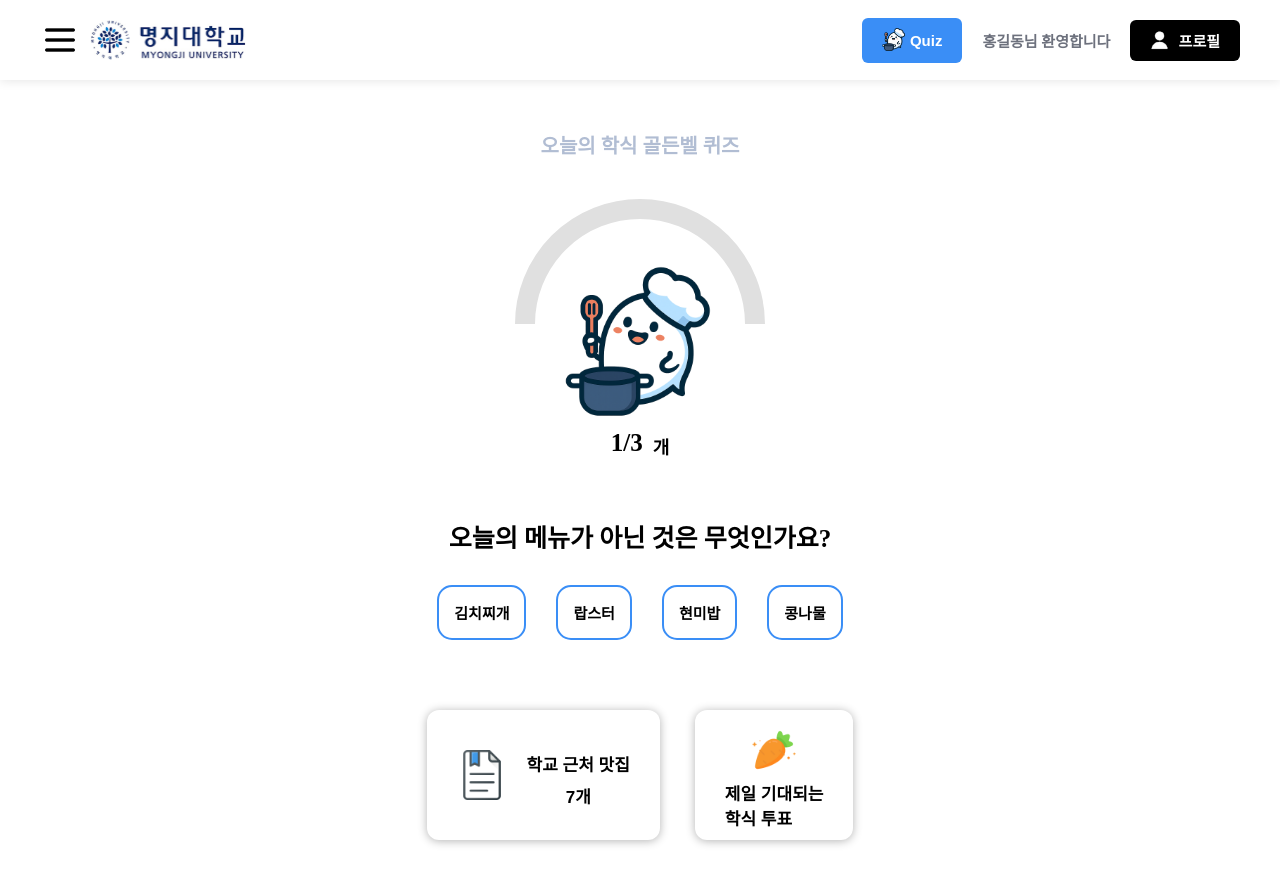
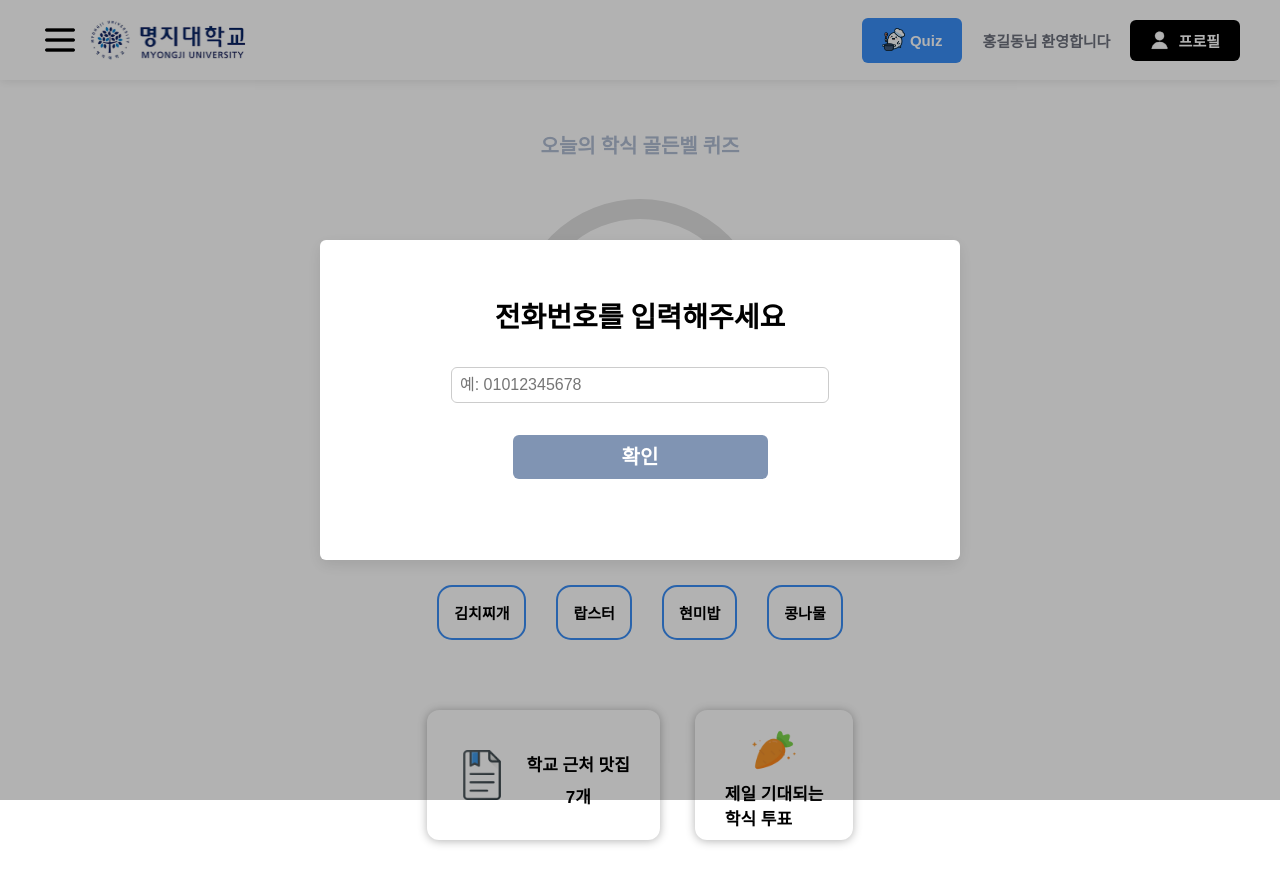
Before and after one commit to TP1-OuterMSA/team05-fe, a React (Vite) app: page /team5/quiz in a window 1280 px wide. Shown: the top 884 px of the page. Built offline with nearby package versions, Linux system fonts and the light colour scheme; no server answers; a web font is replaced by a local one.

Commit message:
feat: 퀴즈 포인트 작업 중인 코드 저장

```diff
--- /dev/null
+++ b/src/api/quiz.ts
@@ -0,0 +1,18 @@
+import { api } from ".";
+
+export async function postPoint(phoneNumber: string, point: number) {
+    try {
+        await api.post(`/users/earn`, {phoneNumber, point});
+    } catch (error) {
+        throw error;
+    }
+}
+
+export async function postPhoneNum(phoneNumber: string) {
+    try {
+        const response = await api.post(`/users/ensure`, {phoneNumber});
+        return response.data;
+    } catch (error) {
+        throw error;
+    }
+}
--- a/src/components/QuizFail.tsx
+++ b/src/components/QuizFail.tsx
@@ -1,10 +1,32 @@
 import { useNavigate } from "react-router-dom";
 import * as S from "../styles/quiz/QuizFailComponentStyle";
 import ghost_icon from "../assets/images/team5/quiz_icon.png";
+import { useEffect, useState } from "react";
+import { postPoint } from "../api/quiz";
 
 
 const QuizFail = () => {
   const navigate = useNavigate();
+    const [userPhone, setUserPhone] = useState<string|null>();
+    const [userPoint, setUserPoint] = useState<string|null>();
+
+    useEffect(() => {
+      const storedPhone = localStorage.getItem("userPhone");
+      const storedPoint = localStorage.getItem("userPoint");
+
+      setUserPhone(storedPhone);
+      setUserPoint(storedPoint);
+
+      const fetchPoint = async () => {
+        try {
+          const numericPoint = parseInt(storedPoint ?? "0");
+          await postPoint(storedPhone ?? "", numericPoint);
+        } catch (error) {
+          console.error("포인트 전송 실패:", error);
+        }
+      };
+      fetchPoint();
+    }, []);
 
   return (
     <S.ResultContainer>
@@ -12,6 +34,12 @@ const QuizFail = () => {
       <S.GhostImg src={ghost_icon}/>
       <h1  style={{marginBottom:"0"}}>아쉬워요...!!</h1>
       <h2>내일은 만점 도전?</h2>
+      <h3>
+        <span style={{fontWeight:"bold", color:"#3a8ef6"}}>{userPhone}</span> 님의
+      </h3>
+      <h3>
+        현재 포인트는 <span style={{ fontWeight: "bold", color: "red" }}>{userPoint}</span>점 입니다.
+      </h3>
       <S.ConfirmButton onClick={() => navigate("/team5")}>
         확인
       </S.ConfirmButton>
--- a/src/components/QuizSuccess.tsx
+++ b/src/components/QuizSuccess.tsx
@@ -1,10 +1,36 @@
 import { useNavigate } from "react-router-dom";
 import * as S from "../styles/quiz/QuizSuccessComponentStyle";
 import Ghost_success from "../assets/images/team5/quiz_success_icon.png";
+import { useEffect, useState } from "react";
+import { postPoint } from "../api/quiz";
 
 
 const QuizSuccess = () => {
   const navigate = useNavigate();
+  const [userPhone, setUserPhone] = useState<string|null>();
+  const [userPoint, setUserPoint] = useState<string|null>();
+
+  useEffect(() => {
+    const storedPhone = localStorage.getItem("userPhone");
+    const storedPoint = localStorage.getItem("userPoint");
+
+    setUserPhone(storedPhone);
+    setUserPoint(storedPoint);
+
+    const fetchPoint = async () => {
+      try {
+        const numericPoint = parseInt(storedPoint ?? "0") + 1;
+        await postPoint(storedPhone ?? "", numericPoint);
+        localStorage.setItem("userPoint", numericPoint.toString());
+        setUserPoint(numericPoint.toString());
+      } catch (error) {
+        console.error("포인트 전송 실패:", error);
+      }
+    };
+
+    fetchPoint();
+  }, []);
+
 
   return (
     <S.ResultContainer>
@@ -12,6 +38,8 @@ const QuizSuccess = () => {
     <S.GhostImg src={Ghost_success}/>
     <h1 style={{marginBottom:"0"}}>정답입니다!!</h1>
     <h2>퀴즈를 모두 맞혔어요!</h2>
+    <h2>{userPhone} 님의 포인트는</h2>
+    <h3>{userPoint}점 입니다.</h3>
       <S.ConfirmButton onClick={() => navigate("/team5")}>
         확인
       </S.ConfirmButton>
--- /dev/null
+++ b/src/components/modal/PhoneModal.tsx
@@ -0,0 +1,54 @@
+import { useState } from "react";
+import * as S from "../../styles/modal/PhoneModal";
+import { postPhoneNum } from "../../api/quiz";
+
+interface Props {
+  onClose: () => void;
+}
+
+export default function PhoneModal({ onClose }: Props) {
+  const [phone, setPhone] = useState("");
+  const [error, setError] = useState("");
+
+  const handleConfirm = () => {
+    const isValid = /^[0-9]{11}$/.test(phone); // 11자리 숫자만
+    const fetchPhone = async(phoneNum: string) => {
+        try{
+            const response = await postPhoneNum(phoneNum);
+            localStorage.setItem("userPoint",response.result.point);
+            console.log(localStorage.getItem("userPoint"));
+        }catch(error){
+            throw error;
+        }
+    }
+
+    if (isValid) {
+        // 하이픈 추가: 01012345678 → 010-1234-5678
+        const formattedPhone = `${phone.slice(0, 3)}-${phone.slice(3, 7)}-${phone.slice(7)}`;
+        localStorage.setItem("userPhone", formattedPhone);
+        fetchPhone(formattedPhone);
+        onClose(); // 모달 닫기
+    } else {
+        setError("전화번호를 숫자 11자리로 정확히 입력해주세요.");
+    }
+  };
+
+  return (
+    <S.Backdrop>
+      <S.ModalBox>
+        <S.Message>전화번호를 입력해주세요</S.Message>
+        <S.PhoneInput
+          type="tel"
+          placeholder="예: 01012345678"
+          value={phone}
+          onChange={(e) => {
+            setPhone(e.target.value);
+            setError(""); // 입력하면 에러 초기화
+          }}
+        />
+        {error && <S.ErrorMessage>{error}</S.ErrorMessage>}
+        <S.ConfirmButton onClick={handleConfirm}>확인</S.ConfirmButton>
+      </S.ModalBox>
+    </S.Backdrop>
+  );
+}
--- a/src/pages/QuizPage.tsx
+++ b/src/pages/QuizPage.tsx
@@ -1,10 +1,11 @@
-import { useState } from "react";
+import { useEffect, useState } from "react";
 import { useNavigate } from "react-router-dom";
 import * as S from "../styles/quiz/QuizPageStyle"
 import HalfCircleProgress from "../components/HalfCircleProgress";
 import FileImg from "../assets/images/team5/file.png";
 import Carrot from "../assets/images/team5/carrot.png";
 import { foodListDummy } from "../api/foodListDummy";
+import PhoneModal from "../components/modal/PhoneModal";
 
 const quizData = [
   {
@@ -29,6 +30,12 @@ export default function QuizPage() {
   const [correctCount, setCorrectCount] = useState(0);
   const navigate = useNavigate();
   const listNum = foodListDummy.length;
+  const [showModal, setShowModal] = useState(false);
+
+  useEffect(() => {
+    // const phone = localStorage.getItem("userPhone");
+    setShowModal(true);
+  }, []);
 
   const handleOptionClick = (option: string) => {
     if (option === quizData[currentQuiz].answer) {
@@ -49,6 +56,7 @@ export default function QuizPage() {
 
   return (
     <S.Container>
+      {showModal && <PhoneModal onClose={() => setShowModal(false)} />}
         <S.Text>오늘의 학식 골든벨 퀴즈</S.Text>
         <HalfCircleProgress progress={progressPercent} />
         <S.QuizNumDiv>
--- /dev/null
+++ b/src/styles/modal/PhoneModal.ts
@@ -0,0 +1,81 @@
+import styled from "styled-components";
+
+export const Backdrop = styled.div`
+  position: fixed;
+  top: 0;
+  left: 0;
+  z-index: 999;
+  width: 100vw;
+  height: 100vh;
+  background-color: rgba(0, 0, 0, 0.3);
+  display: flex;
+  justify-content: center;
+  align-items: center;
+`;
+
+export const ModalBox = styled.div`
+  position: relative;
+  width: 600px;
+  height: 260px;
+  background-color: white;
+  border-radius: 6px;
+  padding: 30px 20px;
+  box-shadow: 0 5px 15px rgba(0,0,0,0.1);
+  text-align: center;
+  transition: all 0.3s ease;
+
+  @media (max-width: 768px) {
+    width: 80%;
+    height: 230px;
+  }
+`;
+
+export const Message = styled.p`
+ font : var(--SectionTitle);
+  color: black;
+  margin-bottom: 30px;
+  transition: all 0.3s ease;
+
+  @media (max-width: 768px) {
+    font-size: 20px;
+  }
+`;
+
+export const ConfirmButton = styled.button`
+  background-color: #8094B3;
+  width: 255px;
+  height: 44px;
+  color: white;
+  font: var(--MenuTitle);
+  padding: 10px 20px;
+  border: none;
+  border-radius: 6px;
+  cursor: pointer;
+  transition: all 0.3s ease;
+
+  @media (max-width: 768px) {
+    width: 200px;
+    height: 40px;
+    font-size: 14px;
+
+  }
+  &:hover {
+    background: #3a8ef6;
+    color: white;
+  }
+`;
+
+export const ErrorMessage = styled.p`
+  color: red;
+  font-size: 14px;
+  margin-top: 0.3rem;
+`;
+
+export const PhoneInput = styled.input`
+  padding: 0.5rem;
+  width: 60%;
+  font-size: 16px;
+  border-radius: 6px;
+  border: 1px solid #ccc;
+  margin-bottom: 2rem;
+`;
--- a/src/styles/quiz/QuizFailComponentStyle.ts
+++ b/src/styles/quiz/QuizFailComponentStyle.ts
@@ -3,10 +3,12 @@ import styled from "styled-components";
 export const ResultContainer = styled.div`
   display: flex;
   background-color: white;
-  height: calc(100vh - 80px);
   flex-direction: column;
   align-items: center;
   padding: 20px;
+  h3{
+    margin: 5px;
+  }
 `;
 
 export const Text = styled.div`
@@ -24,6 +26,7 @@ export const ConfirmButton = styled.button`
   margin-top: 20px;
   padding: 10px 100px;
   background: #3a8ef6;
+  margin-bottom: 50px;
   color: white;
   border: none;
   border-radius: 15px;
--- a/src/styles/quiz/QuizSuccessComponentStyle.ts
+++ b/src/styles/quiz/QuizSuccessComponentStyle.ts
@@ -5,7 +5,6 @@ export const ResultContainer = styled.div`
   flex-direction: column;
   background-color: white;
   align-items: center;
-  height: calc(100vh - 80px);
   padding: 20px;
 `;
 
@@ -25,6 +24,7 @@ export const ConfirmButton = styled.button`
   padding: 10px 100px;
   background: #3a8ef6;
   color: white;
+  margin-bottom: 50px;
   border: none;
   border-radius: 8px;
   font-size: 16px;
```
